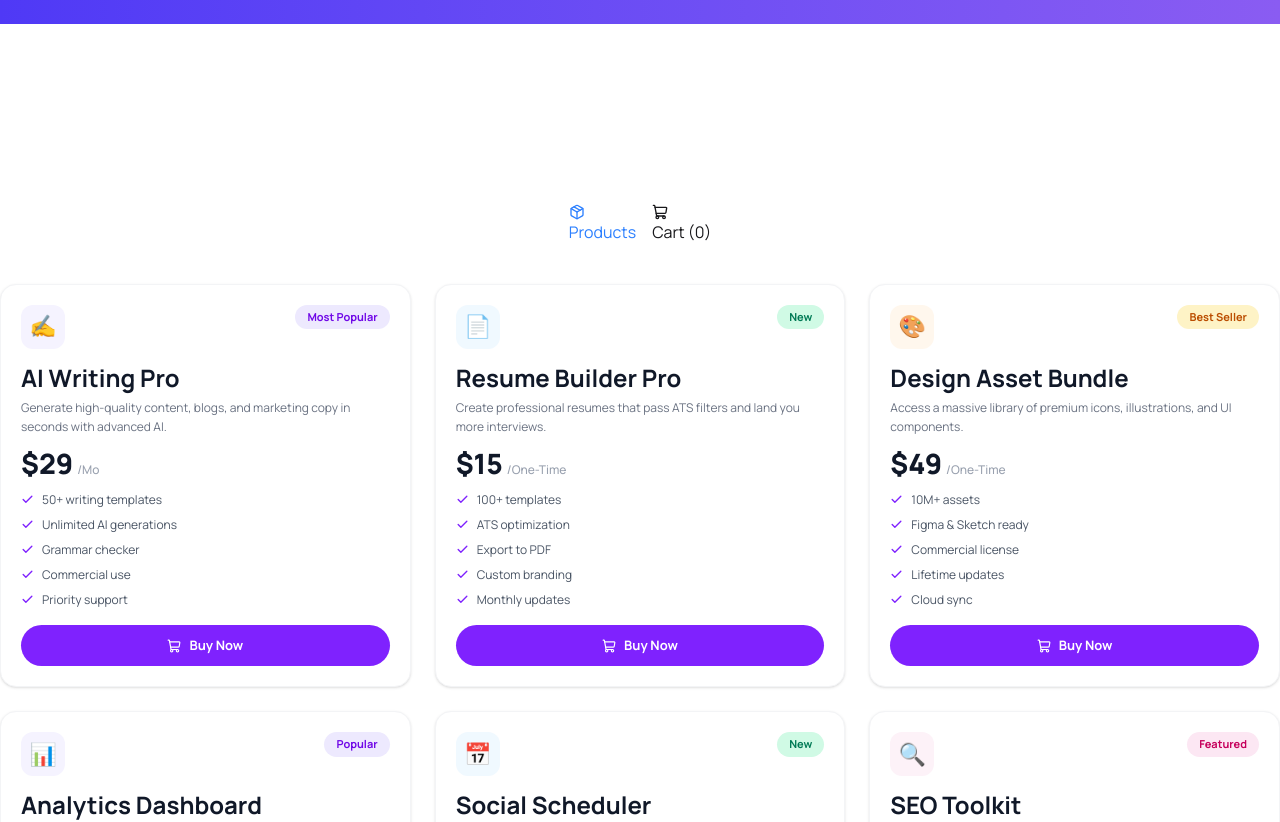
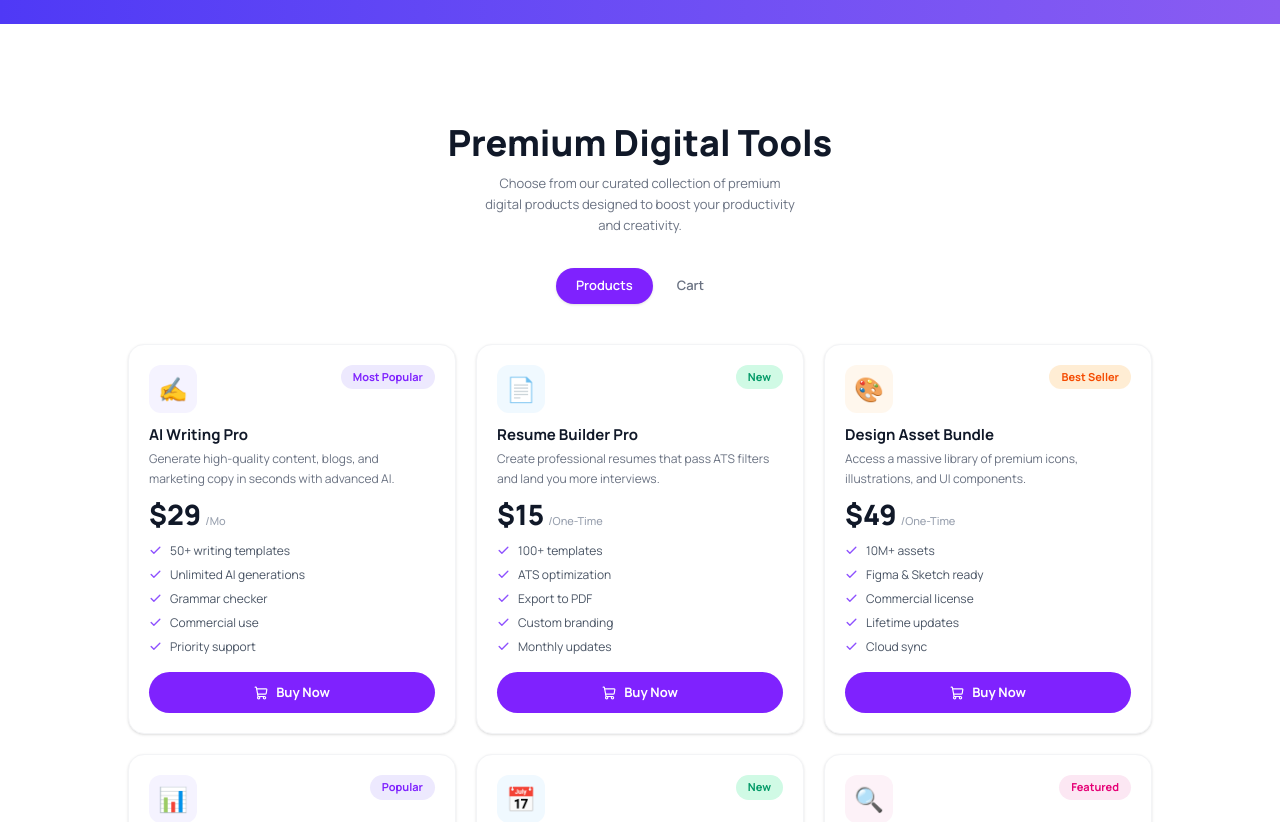
Before and after one commit to TKR-503/DigiTools-Assignment-06-PH, a React (Vite) app: page / in a window 1280 px wide. Shown: the part 1120-1942 px from the top of the page. Built offline with nearby package versions, Linux system fonts and the light colour scheme.

Commit message:
Button functionality add in the cart section

```diff
--- a/src/components/home_page/MainSection/MainSection.jsx
+++ b/src/components/home_page/MainSection/MainSection.jsx
@@ -1,83 +1,99 @@
 import { useState } from 'react'
-import { ShoppingCart, Package } from 'lucide-react'
 import { toast } from 'react-toastify'
-import ProductCard from '../ProductsCard/ProductCard'
-import CartSection from '../Cart_section/Cart_Section'
+import ProductCard   from '../ProductsCard/ProductCard'
+import CartSection   from '../Cart_section/Cart_Section'
 
 export default function MainSection({ products, cartItems, setCartItems }) {
   const [activeTab, setActiveTab] = useState('products')
 
-  const isInCart = (product) =>
-    cartItems.some(i => i.id === product.id)
+  const isInCart    = (p) => cartItems.some(i => i.id === p.id)
+  const cartCount   = cartItems.length
 
   const handleAddToCart = (product) => {
     if (isInCart(product)) return
-
     setCartItems(prev => [...prev, product])
-
-    toast.success(`🛒 "${product.name}" added to cart!`)
+    toast.success(`🛒 "${product.name}" added to cart!`, { theme: 'light' })
   }
 
   const handleRemove = (product) => {
-    setCartItems(prev =>
-      prev.filter(i => i.id !== product.id)
-    )
-
-    toast.info(`🗑️ "${product.name}" removed from cart.`)
+    setCartItems(prev => prev.filter(i => i.id !== product.id))
+    toast.info(`🗑️ "${product.name}" removed.`, { theme: 'light' })
   }
 
   const handleCheckout = () => {
     setCartItems([])
-    toast.success('✅ Checkout successful!')
+    toast.success('✅ Checkout successful!', { theme: 'light' })
   }
 
   return (
-    <section id="products" className="py-16">
-      <div className="section-wrap">
 
-        {/* Heading */}
-        <div className="text-center mb-10">
-          <h2 className="text-3xl font-bold text-white">
-            Choose Products
+    <section id="products" className="bg-white min-h-screen py-14 px-4">
+      <div className="max-w-5xl mx-auto">
+
+        {/* ─ Heading ─*/}
+        <div className="text-center mb-8">
+          <h2 className="text-gray-900 font-extrabold text-4xl leading-tight">
+            Premium Digital Tools
           </h2>
+          <p className="text-gray-500 text-[13px] mt-2 max-w-xs mx-auto leading-relaxed">
+            Choose from our curated collection of premium digital products designed
+            to boost your productivity and creativity.
+          </p>
         </div>
 
-        {/* Tabs */}
-        <div className="flex justify-center mb-10 gap-4">
+        {/* ── Toggle ── */}
+
+        <div className="flex justify-center items-center gap-1 mb-10">
           <button
             onClick={() => setActiveTab('products')}
-            className={activeTab === 'products' ? 'text-blue-500' : ''}
+            className={`
+              px-5 py-2 rounded-full font-semibold text-[13px]
+              transition-all duration-150
+              ${activeTab === 'products'
+                ? 'bg-violet-600 text-white shadow-sm'
+                : 'bg-transparent text-gray-500 hover:text-gray-700'
+              }
+            `}
           >
-            <Package size={16} /> Products
+            Products
           </button>
 
           <button
             onClick={() => setActiveTab('cart')}
-            className={activeTab === 'cart' ? 'text-blue-500' : ''}
+            className={`
+              px-5 py-2 rounded-full font-semibold text-[13px]
+              transition-all duration-150
+              ${activeTab === 'cart'
+                ? 'bg-violet-600 text-white shadow-sm'
+                : 'bg-transparent text-gray-500 hover:text-gray-700'
+              }
+            `}
           >
-            <ShoppingCart size={16} /> Cart ({cartItems.length})
+            Cart {cartCount > 0 ? `(${cartCount})` : ''}
           </button>
         </div>
 
-        {/* Products */}
+        {/* ── Products grid ── */}
         {activeTab === 'products' && (
-          <div className="grid grid-cols-1 md:grid-cols-3 gap-6">
-            {products.length === 0 ? (
-              <p>No products found</p>
-            ) : (
-              products.map(product => (
+          products.length === 0 ? (
+            <div className="text-center py-20">
+              <p className="text-gray-400 text-sm">Loading products…</p>
+            </div>
+          ) : (
+            <div className="grid grid-cols-1 sm:grid-cols-2 lg:grid-cols-3 gap-5">
+              {products.map(product => (
                 <ProductCard
                   key={product.id}
                   product={product}
                   onAddToCart={handleAddToCart}
                   isInCart={isInCart(product)}
                 />
-              ))
-            )}
-          </div>
+              ))}
+            </div>
+          )
         )}
 
-        {/* Cart */}
+        {/* ── Cart view ───*/}
         {activeTab === 'cart' && (
           <CartSection
             cartItems={cartItems}
--- a/src/components/home_page/ProductsCard/ProductCard.jsx
+++ b/src/components/home_page/ProductsCard/ProductCard.jsx
@@ -1,93 +1,99 @@
 import { Check, ShoppingCart } from 'lucide-react'
 
-// ── Badge colours ──────────────────────────────────────
+
 const BADGE = {
-  popular:    { bg: 'bg-violet-100', text: 'text-violet-700' },
-  new:        { bg: 'bg-emerald-100', text: 'text-emerald-700' },
-  bestseller: { bg: 'bg-amber-100',   text: 'text-amber-700'   },
-  featured:   { bg: 'bg-pink-100',    text: 'text-pink-700'    },
-  enterprise: { bg: 'bg-sky-100',     text: 'text-sky-700'     },
+  bestseller: { bg: 'bg-orange-100', text: 'text-orange-600' },
+  popular:    { bg: 'bg-violet-100', text: 'text-violet-600' },
+  new:        { bg: 'bg-emerald-100',text: 'text-emerald-600'},
+  featured:   { bg: 'bg-pink-100',   text: 'text-pink-600'   },
+  enterprise: { bg: 'bg-sky-100',    text: 'text-sky-600'    },
 }
 
-// ── Icon background tints ──────────────────────────────
 const ICON_BG = {
+  bestseller: 'bg-orange-50',
   popular:    'bg-violet-50',
   new:        'bg-sky-50',
-  bestseller: 'bg-orange-50',
   featured:   'bg-pink-50',
-  enterprise: 'bg-sky-50',
+  enterprise: 'bg-slate-50',
 }
+
+const periodLabel = (p) =>
+  p === 'one-time' ? '/One-Time'
+  : p === 'yearly' ? '/Yr'
+  : '/Mo'
 
 const ProductCard = ({ product, isInCart, onAddToCart }) => {
   const badge  = BADGE[product.tagType]  ?? BADGE.popular
   const iconBg = ICON_BG[product.tagType] ?? 'bg-gray-50'
 
-  const periodLabel =
-    product.period === 'one-time' ? '/One-Time'
-    : product.period === 'yearly'  ? '/Yr'
-    : '/Mo'
+  return (
+    <div className="
+      bg-white rounded-2xl border border-gray-100 shadow-sm
+      hover:shadow-md hover:border-violet-200
+      transition-all duration-200
+      p-5 flex flex-col gap-3
+    ">
 
-  return (
-    <div className="container mx-auto  bg-white rounded-2xl border border-gray-100 shadow-sm hover:shadow-md hover:border-violet-200 transition-all duration-200 p-5 flex flex-col gap-3">
+      {/* Row 1: icon box + badge */}
+      <div className="flex items-start justify-between">
 
-      {/* ── Icon + Badge ─────────────────────────────── */}
-      <div className="flex items-start justify-between">
-        <div className={`w-11 h-11 rounded-xl ${iconBg} flex items-center justify-center text-[22px]`}>
+        <div className={`${iconBg} w-12 h-12 rounded-xl flex items-center justify-center text-2xl flex-shrink-0`}>
           {product.icon}
         </div>
-        <span className={`text-[11px] font-bold px-3 py-1 rounded-full ${badge.bg} ${badge.text}`}>
+
+        {/* Tag badge — top-right corner */}
+        <span className={`${badge.bg} ${badge.text} text-[11px] font-bold px-3 py-1 rounded-full`}>
           {product.tag}
         </span>
       </div>
 
-      {/* ── Name & Description ────────────────────────── */}
+      {/* Row 2: name + description */}
       <div>
-        <h2 className="text-2xl font-bold text-gray-900 leading-snug">
+        <h3 className="text-gray-900 font-bold text-[15px] leading-snug">
           {product.name}
-        </h2>
-        <p className="text-[12px] text-gray-500 mt-1 leading-relaxed">
+        </h3>
+        <p className="text-gray-500 text-[12px] mt-1 leading-relaxed">
           {product.description}
         </p>
       </div>
 
-      {/* ── Price ────────────────────────────────────── */}
+      {/* Row 3: price */}
       <div className="flex items-baseline gap-1">
-        <span className="text-[28px] font-extrabold text-gray-900 leading-none">
+        <span className="text-gray-900 font-extrabold text-[28px] leading-none">
           ${product.price}
         </span>
-        <span className="text-[12px] text-gray-400 font-medium">
-          {periodLabel}
+        <span className="text-gray-400 text-[11px] font-medium">
+          {periodLabel(product.period)}
         </span>
       </div>
 
-      {/* ── Features list ────────────────────────────── */}
-      <ul className="flex flex-col gap-[7px] flex-1">
-        {product.features?.map((feature, i) => (
-          <li key={i} className="flex items-center gap-2">
-            <Check size={13} className="text-violet-600 shrink-0" strokeWidth={2.5} />
-            <span className="text-[12px] text-gray-600">{feature}</span>
+      {/*  Row 4: features */}
+      <ul className="flex flex-col gap-[6px] flex-1">
+        {product.features?.map((f) => (
+          <li key={f} className="flex items-center gap-2">
+            <Check size={13} className="text-violet-500 flex-shrink-0" strokeWidth={2.5} />
+            <span className="text-gray-600 text-[12px]">{f}</span>
           </li>
         ))}
       </ul>
 
-      {/* ── Buy Now button ────────────────────────────── */}
+      {/* Row 5: Buy Now button */}
       <button
         onClick={() => !isInCart && onAddToCart(product)}
         disabled={isInCart}
         className={`
           w-full py-[11px] rounded-full font-bold text-[13px]
           flex items-center justify-center gap-2 mt-1
-          transition-all duration-150 active:scale-[0.98]
+          transition-all duration-150 active:scale-95
           ${isInCart
             ? 'bg-violet-100 text-violet-400 cursor-default'
-            : 'bg-violet-600 hover:bg-violet-700 text-white cursor-pointer'
+            : 'bg-violet-600 text-white hover:bg-violet-700 cursor-pointer'
           }
         `}
       >
         <ShoppingCart size={14} />
         {isInCart ? 'Added to Cart' : 'Buy Now'}
       </button>
-
     </div>
   )
 }
```
Also changed, not shown: src/components/home_page/Cart_section/Cart_section.jsx (+70 -21 lines).
